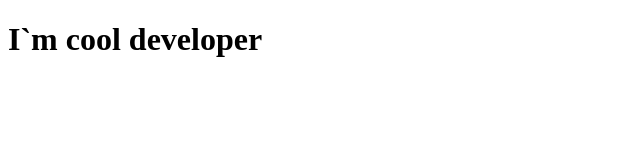
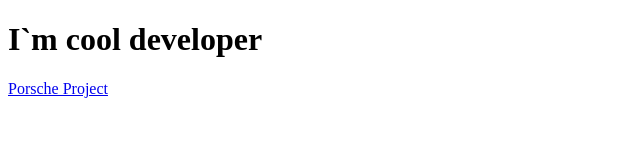
Before and after one commit to LeoTimofeev/LeoTimofeev.github.io, a plain HTML site: page index.html in a window 1280 px wide. Shown: the whole page, without its empty margins (0-640 px from the left). Drawn offline with Linux system fonts and the light colour scheme.

Commit message:
update portfolio index

```diff
--- a/index.html
+++ b/index.html
@@ -7,5 +7,6 @@
 </head>
 <body>
     <h1>I`m cool developer</h1>
+    <a href="https://leotimofeev.github.io/porshe%20project/">Porsche Project</a>
 </body>
 </html>
```
